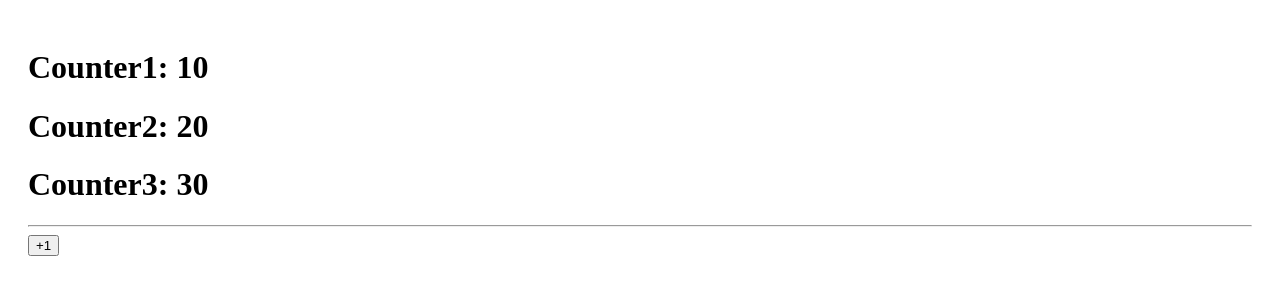
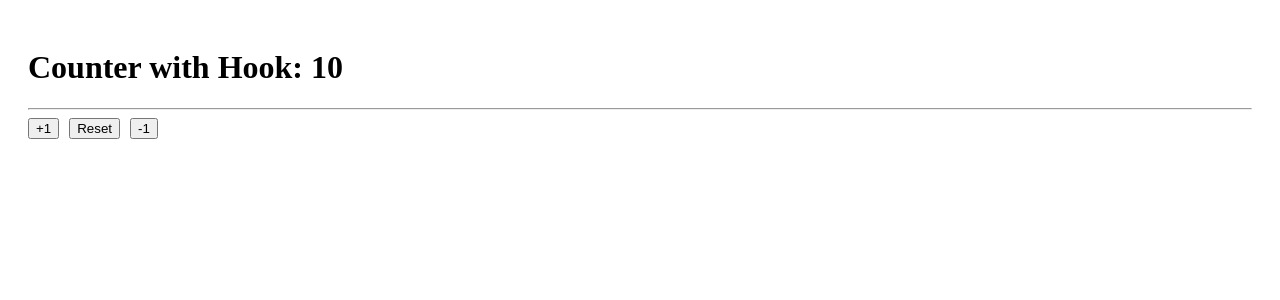
Before and after one commit to Dachi90/React-FernandoHerrera, a React (Vite) app in the folder 05-hook-app/: page / in a window 1280 px wide. Shown: the top 300 px of the page. Built offline with nearby package versions, Linux system fonts and the light colour scheme.

Commit message:
Video-118

```diff
--- /dev/null
+++ b/05-hook-app/src/01-useState/CounterWithCustomHook.jsx
@@ -0,0 +1,15 @@
+import { useCounter } from '../hooks/useCounter';
+
+export const CounterWithCustomHook = () => {
+	const { counter } = useCounter();
+
+	return (
+		<>
+			<h1>Counter with Hook: {counter}</h1>
+			<hr />
+			<button className='btn btn-primary'>+1</button>
+			<button className='btn btn-primary'>Reset</button>
+			<button className='btn btn-primary'>-1</button>
+		</>
+	);
+};
--- /dev/null
+++ b/05-hook-app/src/hooks/useCounter.js
@@ -0,0 +1,9 @@
+import { useState } from 'react';
+
+export const useCounter = (initialValue = 10) => {
+	const [counter, setCounter] = useState(initialValue);
+
+	return {
+		counter,
+	};
+};
--- a/05-hook-app/src/main.jsx
+++ b/05-hook-app/src/main.jsx
@@ -3,10 +3,11 @@
 
 import './index.css';
 //import { HooksApp } from './HooksApp';
-import { CounterApp } from './01-useState/CounterApp';
+//import { CounterApp } from './01-useState/CounterApp';
+import { CounterWithCustomHook } from './01-useState/CounterWithCustomHook';
 
 ReactDOM.createRoot(document.getElementById('root')).render(
 	<React.StrictMode>
-		<CounterApp />
+		<CounterWithCustomHook />
 	</React.StrictMode>
 );
```
